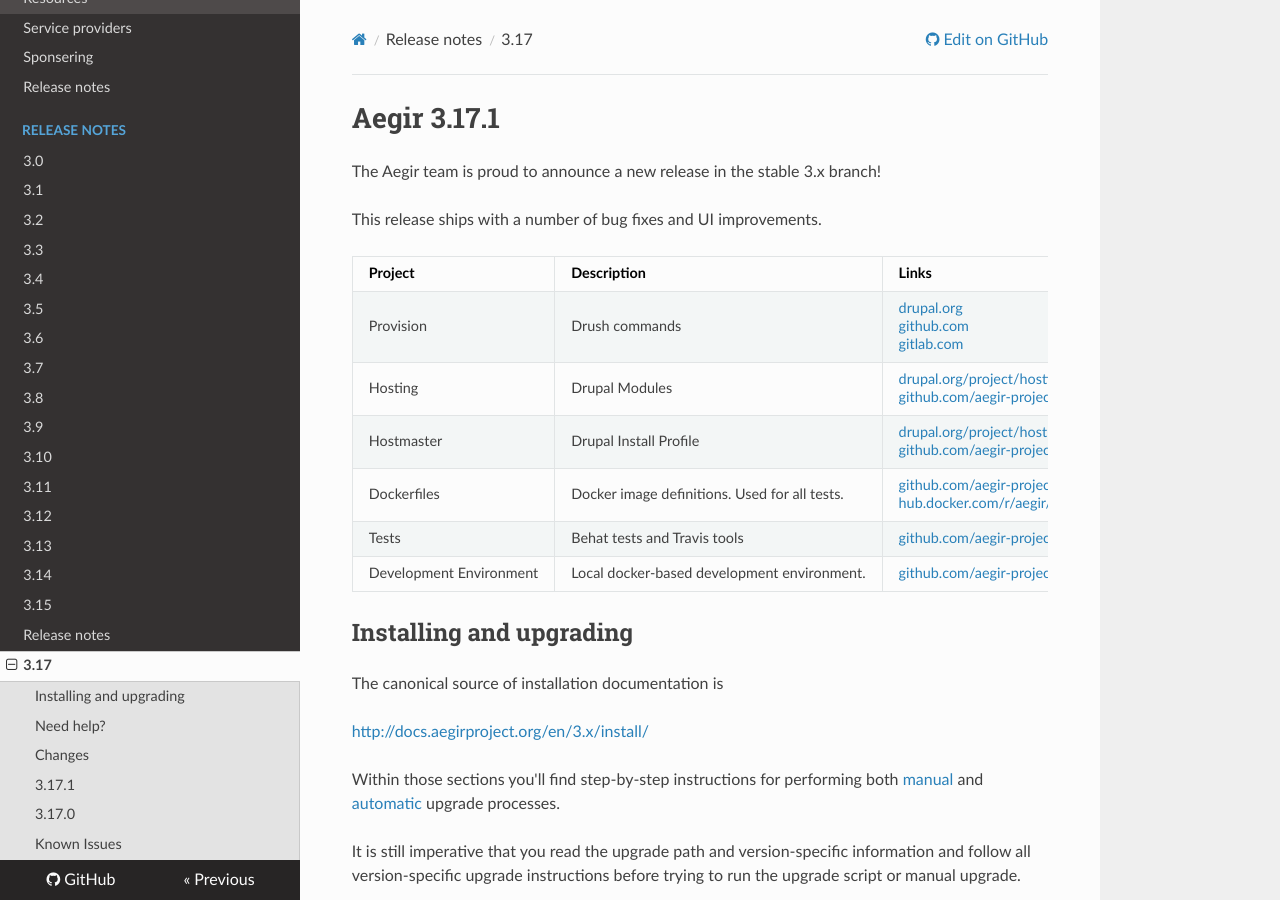
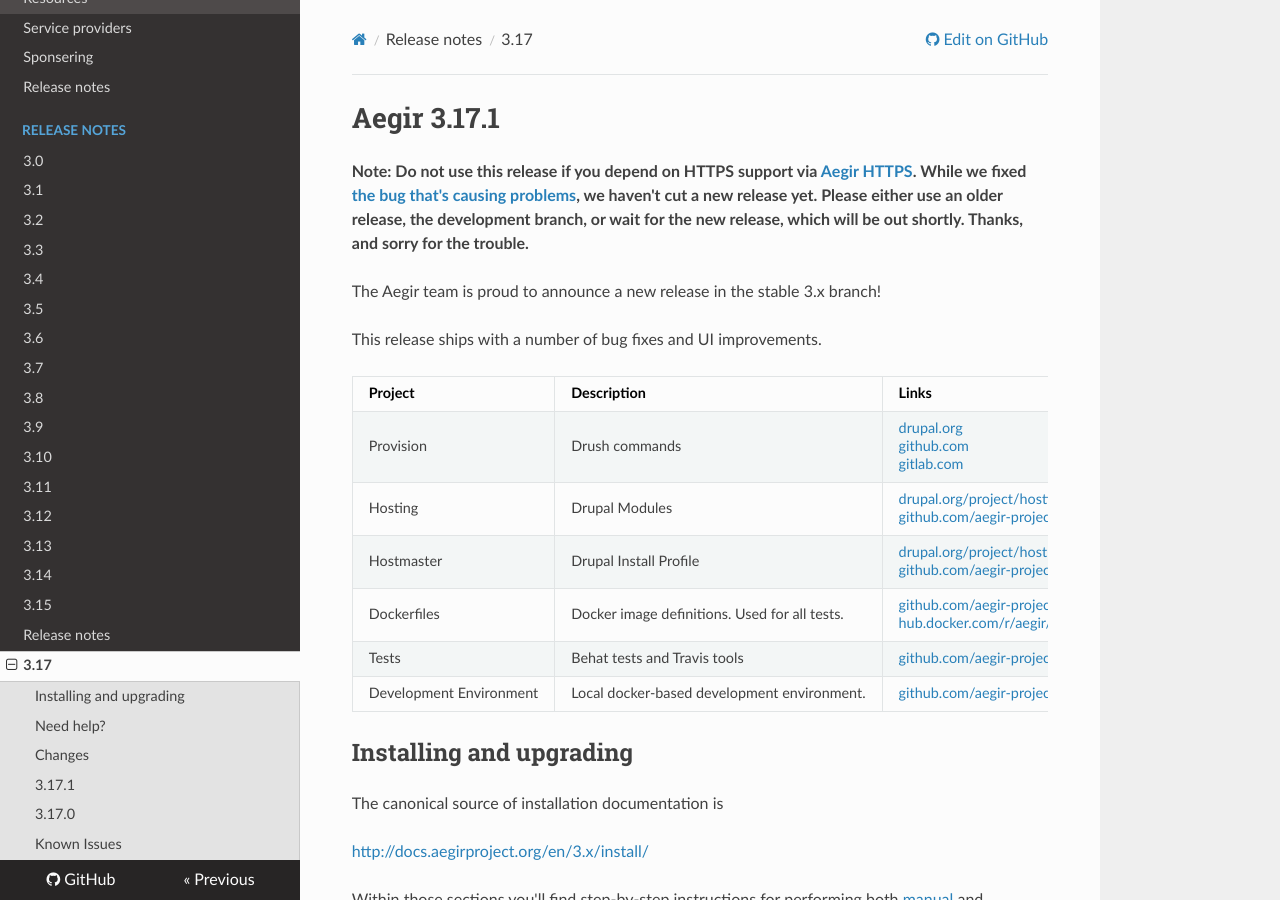
Before and after one commit to aegir-project/documentation, an MkDocs documentation site: the page built from docs/release-notes/3.17.md, in a window 1280 px wide and 900 px high. Built offline with MkDocs 1.6.1, drawn with Linux system fonts in a browser that asks for light colours; nearby versions of some CDN libraries; old or Windows-style settings are respelled for this version of MkDocs; grey boxes are pictures that could not be loaded.

Commit message:
Added note about the release being broken.

```diff
--- a/docs/release-notes/3.17.md
+++ b/docs/release-notes/3.17.md
@@ -1,5 +1,7 @@
 Aegir 3.17.1
 =========
+
+**Note: Do not use this release if you depend on HTTPS support via [Aegir HTTPS](https://www.drupal.org/project/hosting_https).  While we fixed [the bug that's causing problems](https://www.drupal.org/node/3020747), we haven't cut a new release yet. Please either use an older release, the development branch, or wait for the new release, which will be out shortly.  Thanks, and sorry for the trouble.**
 
 The Aegir team is proud to announce a new release in the stable 3.x branch!
 
```
